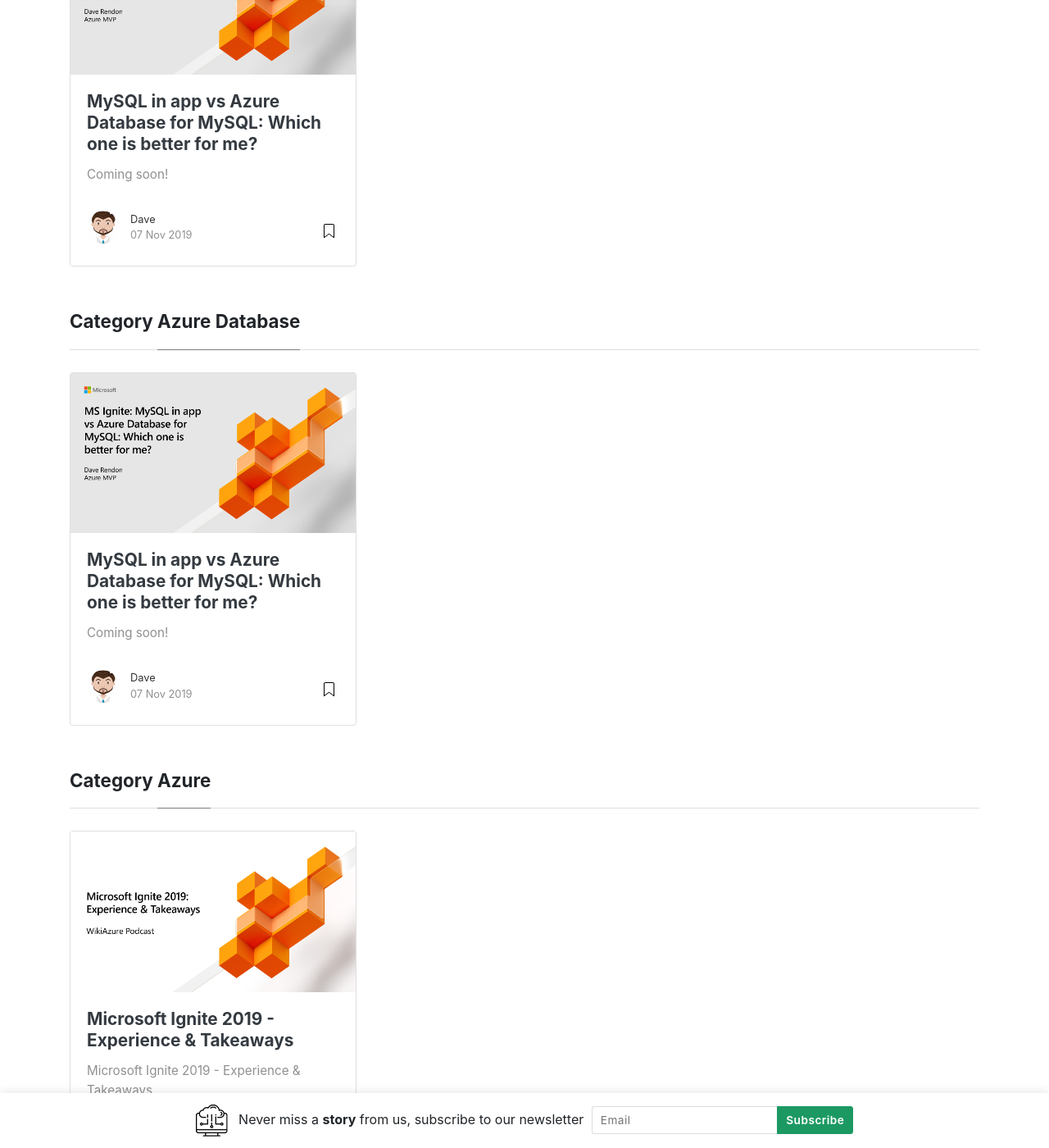
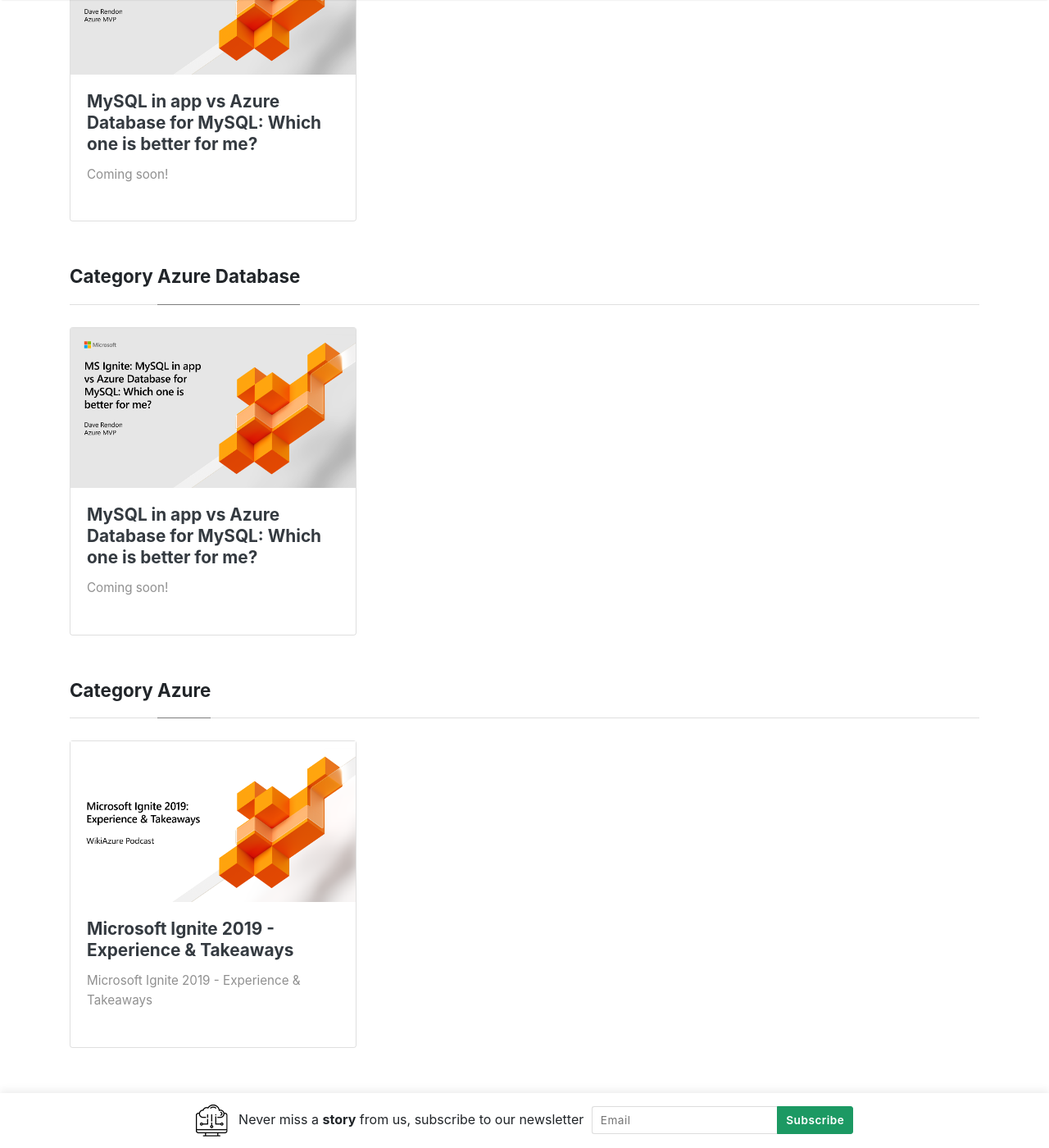
Before and after one commit to daveRendon/wikiazure-podcast, a Jekyll site: the page built from _pages/categories.md, in a window 1280 px wide and 1400 px high, scrolled down 419 px. Shown: the whole window at 82% size. Built offline with Jekyll 4.4.1, drawn with Linux system fonts in a browser that asks for light colours; nearby versions of some CDN libraries; some of the changed lines change nothing that is shown.

Commit message:
updated files

```diff
--- a/_includes/postbox.html
+++ b/_includes/postbox.html
@@ -28,7 +28,7 @@
             <h4 class="card-text">{{ post.excerpt | strip_html | truncatewords:30 }}</h4>
         </div>
         <div class="card-footer bg-white">
-            <div class="wrapfooter">
+            <!--<div class="wrapfooter">
                 {% if post.author %}
                 <span class="meta-footer-thumb">
                 {% if author.avatar %}
@@ -44,7 +44,7 @@
                 </span>
                 <span class="post-read-more"><a href="{{ site.baseurl }}{{ post.url }}" title="Read Story"><svg class="svgIcon-use" width="25" height="25" viewbox="0 0 25 25"><path d="M19 6c0-1.1-.9-2-2-2H8c-1.1 0-2 .9-2 2v14.66h.012c.01.103.045.204.12.285a.5.5 0 0 0 .706.03L12.5 16.85l5.662 4.126a.508.508 0 0 0 .708-.03.5.5 0 0 0 .118-.285H19V6zm-6.838 9.97L7 19.636V6c0-.55.45-1 1-1h9c.55 0 1 .45 1 1v13.637l-5.162-3.668a.49.49 0 0 0-.676 0z" fill-rule="evenodd"></path></svg></a></span>
                 <div class="clearfix"></div>
-            </div>
+            </div>-->
         </div>
     </div>
 </div>
--- a/_layouts/default.html
+++ b/_layouts/default.html
@@ -157,7 +157,7 @@
                 Copyright © {{ site.time | date: "%Y" }} {{ site.name }}
             </div>
             <div class="col-md-6 col-sm-6 text-center text-lg-right">
-                <a target="_blank" href="https://www.wikiazure.com/"></a> by Dave Rendon
+                <a target="_blank" href="https://wikiazure.com/"></a> by Dave Rendon
             </div>
         </div>
     </div>
```
